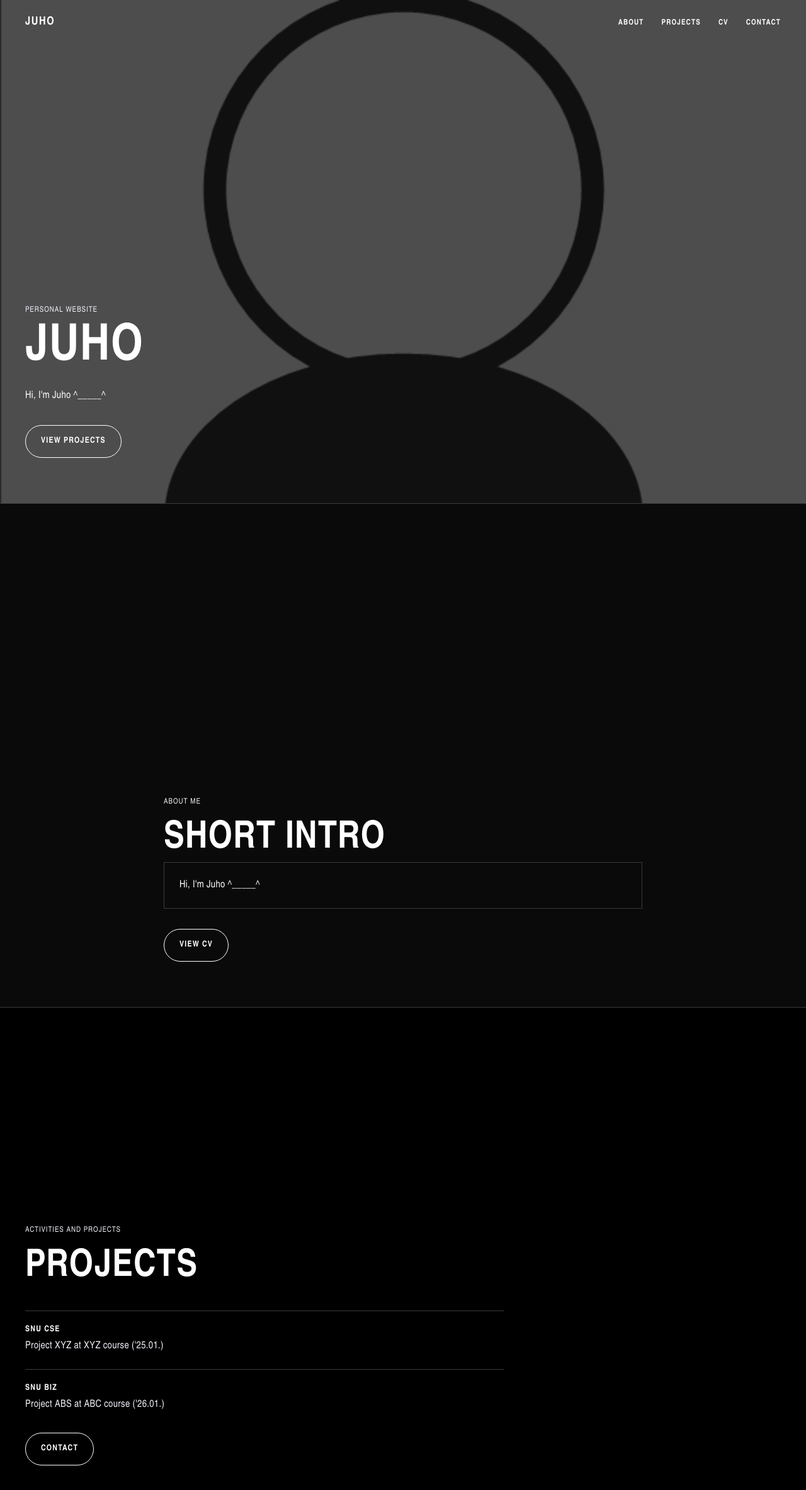
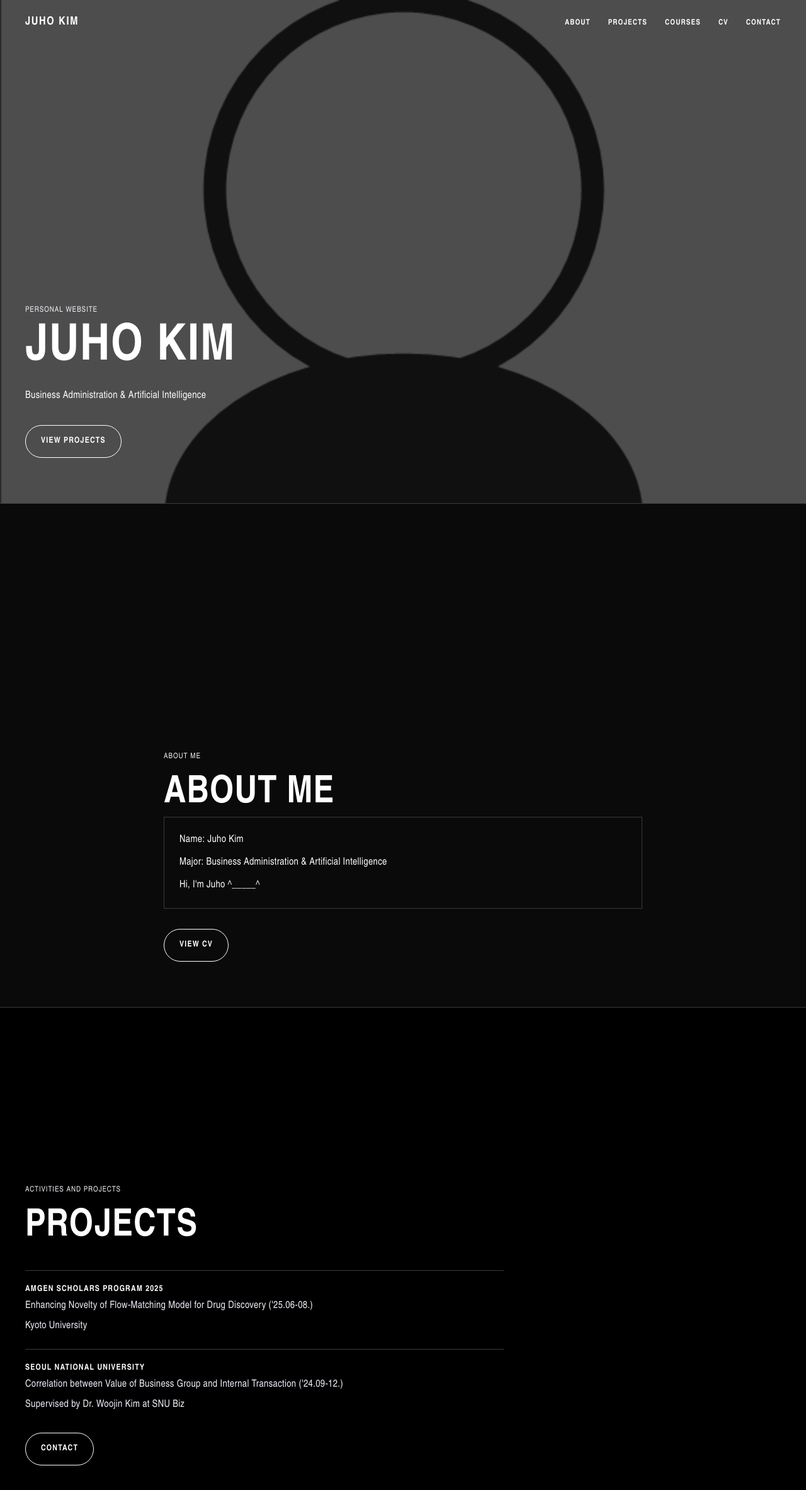
Before and after one commit to Juhok303/Juhok303.github.io, a plain HTML site: page index.html in a window 1280 px wide. Shown: the top 2366 px of the page at 63% size. Drawn offline with Linux system fonts and the light colour scheme.

Commit message:
Update personal details and projects

```diff
--- a/index.html
+++ b/index.html
@@ -5,9 +5,9 @@
     <meta name="viewport" content="width=device-width, initial-scale=1">
     <meta
       name="description"
-      content="Juho's static personal website with projects, CV, and contact links."
+      content="Juho Kim's static personal website with projects, planned courses, CV, and contact links."
     >
-    <title>Juho | Personal Website</title>
+    <title>Juho Kim | Personal Website</title>
     <style>
       :root {
         color-scheme: dark;
@@ -270,6 +270,10 @@
         margin: 0;
       }
 
+      .copy-panel p + p {
+        margin-top: 12px;
+      }
+
       .project-list,
       .contact-list {
         display: grid;
@@ -420,10 +424,11 @@
 
     <header class="site-header">
       <nav class="nav-bar" aria-label="Primary navigation">
-        <a class="brand" href="#main">Juho</a>
+        <a class="brand" href="#main">Juho Kim</a>
         <ul class="nav-links">
           <li><a href="#about">About</a></li>
           <li><a href="#projects">Projects</a></li>
+          <li><a href="#courses">Courses</a></li>
           <li><a href="#cv">CV</a></li>
           <li><a href="#contact">Contact</a></li>
         </ul>
@@ -435,8 +440,8 @@
         <img class="band-media" src="assets/profile.png" alt="">
         <div class="band-inner">
           <p class="eyebrow">Personal website</p>
-          <h1 class="display" id="intro-title">Juho</h1>
-          <p class="lead">Hi, I'm Juho ^_____^</p>
+          <h1 class="display" id="intro-title">Juho Kim</h1>
+          <p class="lead">Business Administration &amp; Artificial Intelligence</p>
           <a class="cta" href="#projects">View projects</a>
         </div>
       </section>
@@ -444,8 +449,10 @@
       <section class="band soft" id="about" aria-labelledby="about-title">
         <div class="band-inner narrow">
           <p class="eyebrow">About me</p>
-          <h2 class="section-title" id="about-title">Short intro</h2>
+          <h2 class="section-title" id="about-title">About me</h2>
           <div class="copy-panel">
+            <p>Name: Juho Kim</p>
+            <p>Major: Business Administration &amp; Artificial Intelligence</p>
             <p>Hi, I'm Juho ^_____^</p>
           </div>
           <a class="cta" href="#cv">View CV</a>
@@ -458,15 +465,28 @@
           <h2 class="section-title" id="projects-title">Projects</h2>
           <ul class="project-list">
             <li class="project-item">
-              <strong>SNU CSE</strong>
-              <span>Project XYZ at XYZ course ('25.01.)</span>
+              <strong>Amgen Scholars Program 2025</strong>
+              <span>Enhancing Novelty of Flow-Matching Model for Drug Discovery ('25.06-08.)</span>
+              <span>Kyoto University</span>
             </li>
             <li class="project-item">
-              <strong>SNU Biz</strong>
-              <span>Project ABS at ABC course ('26.01.)</span>
+              <strong>Seoul National University</strong>
+              <span>Correlation between Value of Business Group and Internal Transaction ('24.09-12.)</span>
+              <span>Supervised by Dr. Woojin Kim at SNU Biz</span>
             </li>
           </ul>
           <a class="cta" href="#contact">Contact</a>
+        </div>
+      </section>
+
+      <section class="band soft" id="courses" aria-labelledby="courses-title">
+        <div class="band-inner narrow">
+          <p class="eyebrow">Planned course list</p>
+          <h2 class="section-title" id="courses-title">Courses</h2>
+          <div class="copy-panel">
+            <p>(TBD)</p>
+          </div>
+          <a class="cta" href="#cv">View CV</a>
         </div>
       </section>
 
@@ -504,10 +524,11 @@
     </main>
 
     <footer class="site-footer">
-      <p>&copy; 2026 Juho. Static personal site for GitHub Pages.</p>
+      <p>&copy; 2026 Juho Kim. Static personal site for GitHub Pages.</p>
       <ul class="footer-links" aria-label="Footer links">
         <li><a href="#about">About</a></li>
         <li><a href="#projects">Projects</a></li>
+        <li><a href="#courses">Courses</a></li>
         <li><a href="#contact">Contact</a></li>
       </ul>
     </footer>
```
